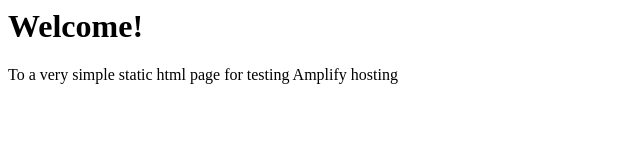
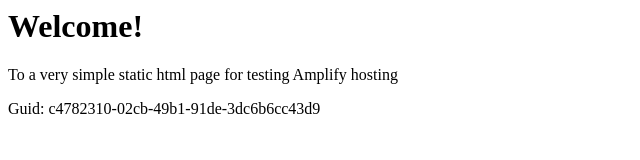
Before and after one commit to aws-aemilia-dub/Github-PR-Commit-Integration-Test-DoNotTouch-v0-prod-eu-west-1, a website: page src/index.html in a window 1280 px wide. Shown: the whole page, without its empty margins (0-640 px from the left). Drawn offline with Linux system fonts and the light colour scheme.

Commit message:
commit from integ tests

```diff
--- a/src/index.html
+++ b/src/index.html
@@ -1,3 +1,5 @@
+
+
 <html lang="en">
 
 <head>
@@ -10,6 +12,6 @@
 <body>
     <h1>Welcome!</h1>
     <p>To a very simple static html page for testing Amplify hosting</p>
-</body>
+    <p>Guid: c4782310-02cb-49b1-91de-3dc6b6cc43d9</p></body>
 
 </html>
```
